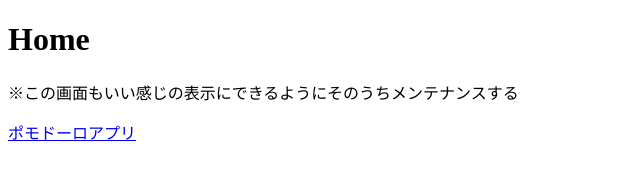
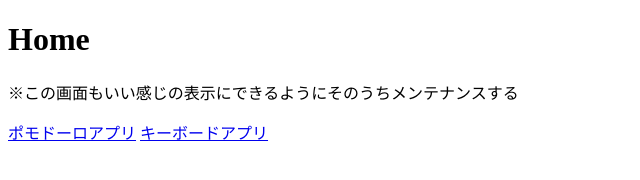
Before and after one commit to chibi-bibibi/chibi-bibibi.github.io, a plain HTML site: page index.html in a window 1280 px wide. Shown: the whole page, without its empty margins (0-640 px from the left). Drawn offline with Linux system fonts and the light colour scheme.

Commit message:
Update index.html

```diff
--- a/index.html
+++ b/index.html
@@ -11,6 +11,8 @@
     <p>※この画面もいい感じの表示にできるようにそのうちメンテナンスする</p>
     <div>
       <a href="https://chibi-bibibi.github.io/Pomodoro-Timer_pureJs/">ポモドーロアプリ</a>
+      <a href="https://chibi-bibibi.github.io/Virtual-Piano_pureJs/">キーボードアプリ</a>
+
     </div>
   </body>
 </html>
```
